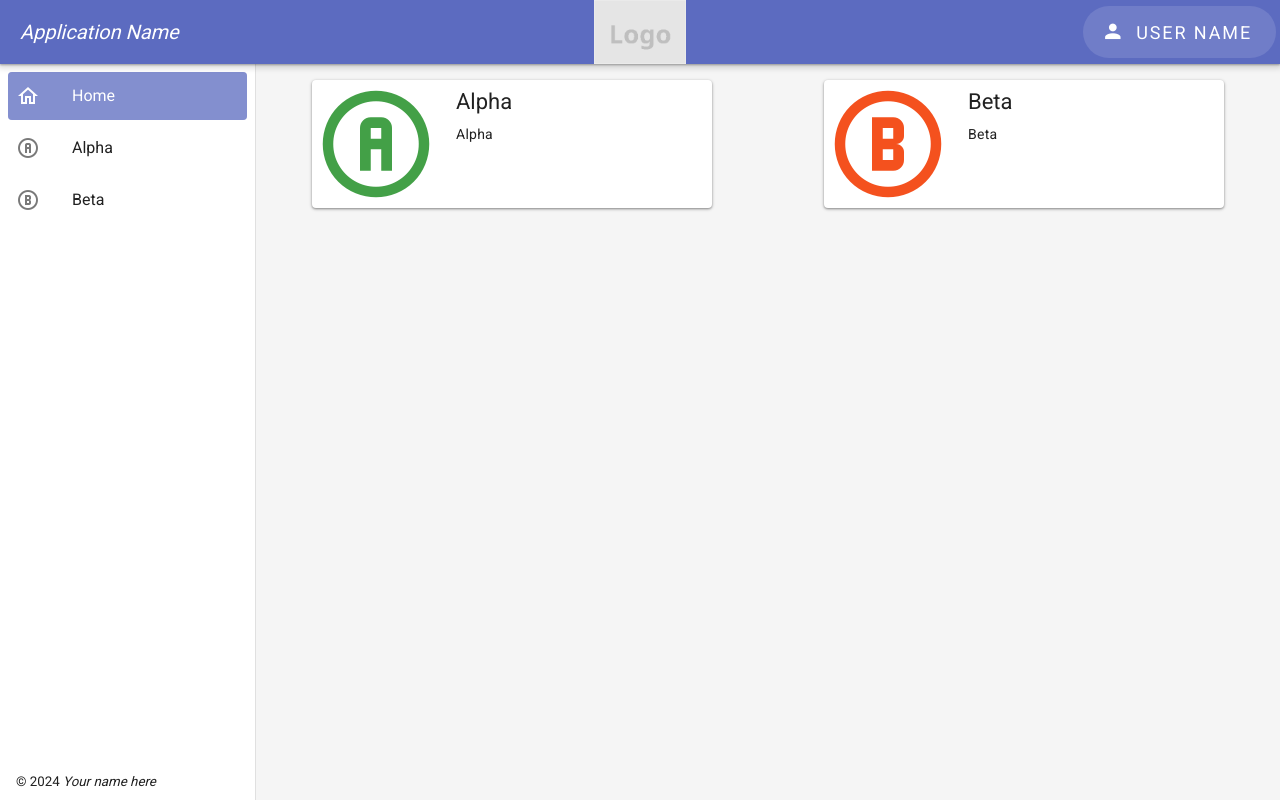
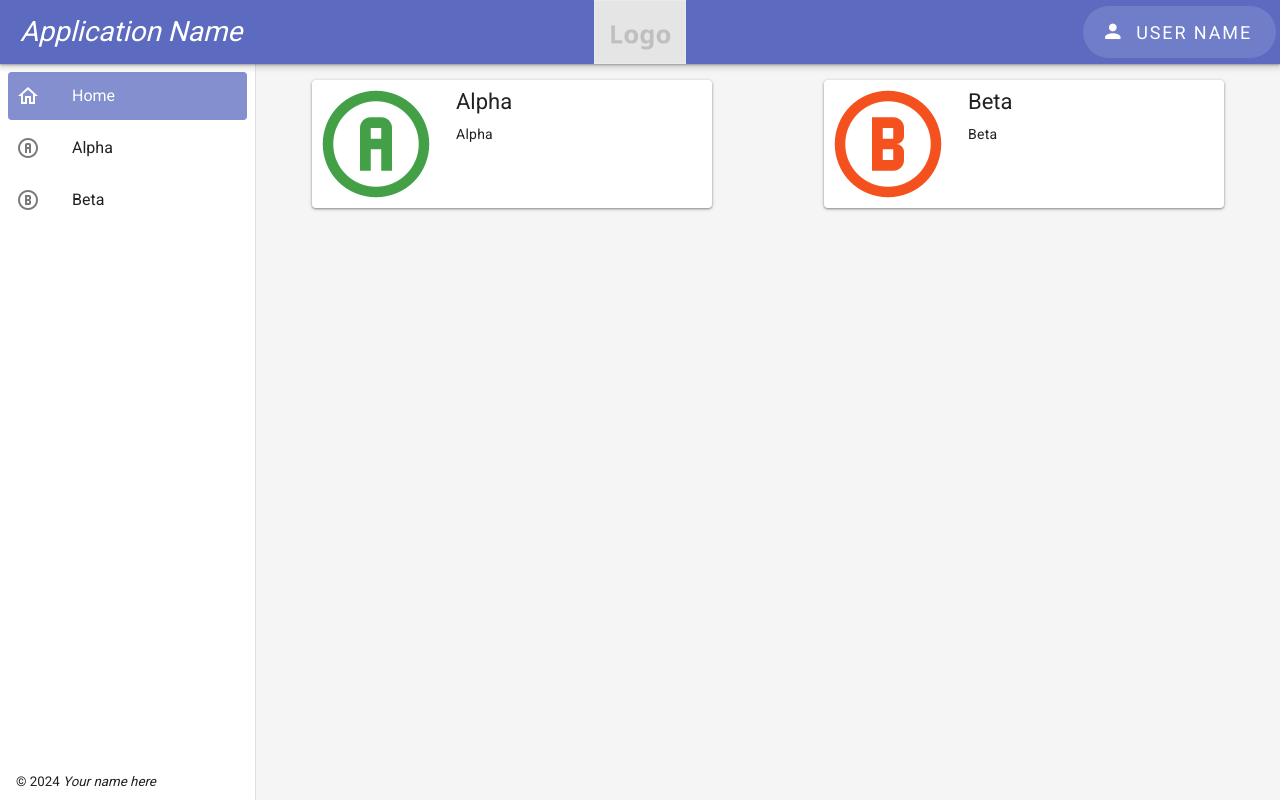
Before and after one commit to pblew/vuetify-app-starter, a Vue app: page /#/home in a window 1280 px wide. Built offline with nearby package versions, Linux system fonts and the light colour scheme.

Commit message:
Added Vuetify linting rules and fixed discovered issues

```diff
--- a/eslint.config.js
+++ b/eslint.config.js
@@ -1,9 +1,12 @@
 import pluginVue from "eslint-plugin-vue";
+import pluginVuetify from "eslint-plugin-vuetify";
 import { defineConfigWithVueTs, vueTsConfigs } from "@vue/eslint-config-typescript";
 import skipFormatting from "@vue/eslint-config-prettier/skip-formatting";
 
 const config = defineConfigWithVueTs(
     pluginVue.configs["flat/recommended"],
+    pluginVuetify.configs["flat/recommended"],
+    pluginVuetify.configs["flat/recommended-v4"],
     vueTsConfigs.recommended,
     {
         files: ["**/*.{ts,vue}"],
--- a/src/home/ComingSoon.vue
+++ b/src/home/ComingSoon.vue
@@ -7,7 +7,7 @@
     width="300"
   >
     <div>
-      <v-card-title class="text-h5">{{ message }}</v-card-title>
+      <v-card-title class="text-headline-medium">{{ message }}</v-card-title>
       <v-card-actions>
         <slot name="navigation">
           <v-btn prepend-icon="mdi-home-outline" text="Return home" :to="{ name: 'Home' }" />
--- a/src/home/TopBar.vue
+++ b/src/home/TopBar.vue
@@ -1,7 +1,9 @@
 <template>
   <v-app-bar color="primary">
     <template #title>
-      <v-app-bar-title class="text-h5"><em>Application Name</em></v-app-bar-title>
+      <v-app-bar-title class="text-headline-medium">
+        <em>Application Name</em>
+      </v-app-bar-title>
     </template>
     <template #image>
       <v-img :src="logo" alt="" />
--- a/src/notifications/UserNotification.vue
+++ b/src/notifications/UserNotification.vue
@@ -4,7 +4,7 @@
     class="cursor-pointer"
     close-on-content-click
     location="top"
-    multi-line
+    min-height="68"
     position="fixed"
     width="500"
     :color="colour"
@@ -14,7 +14,7 @@
   >
     <div class="d-flex flex-row">
       <v-icon size="48" class="flex-0-0 my-auto mr-4" :icon="icon" />
-      <div class="flex-1-1 my-auto text-body-1 font-weight-bold">
+      <div class="flex-1-1 my-auto text-body-large font-weight-bold">
         {{ currentNotification?.message }}
       </div>
     </div>
```
Also changed, not shown: package.json (+10 -9 lines), 1 other file (tests, documents, lock files or other folders).
